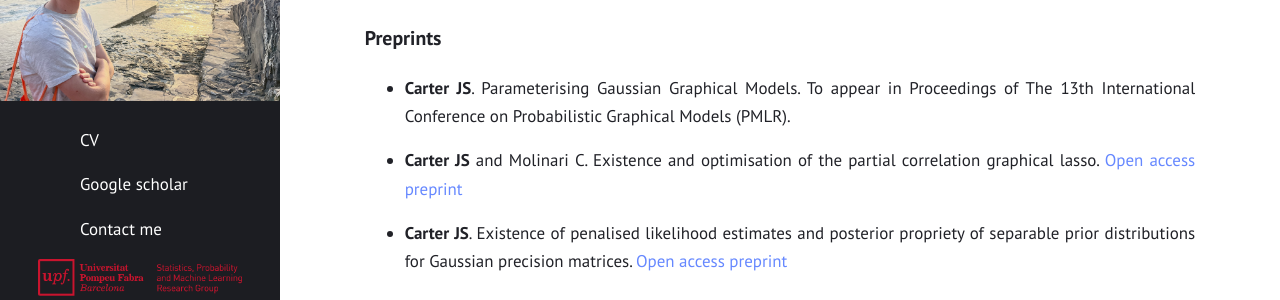
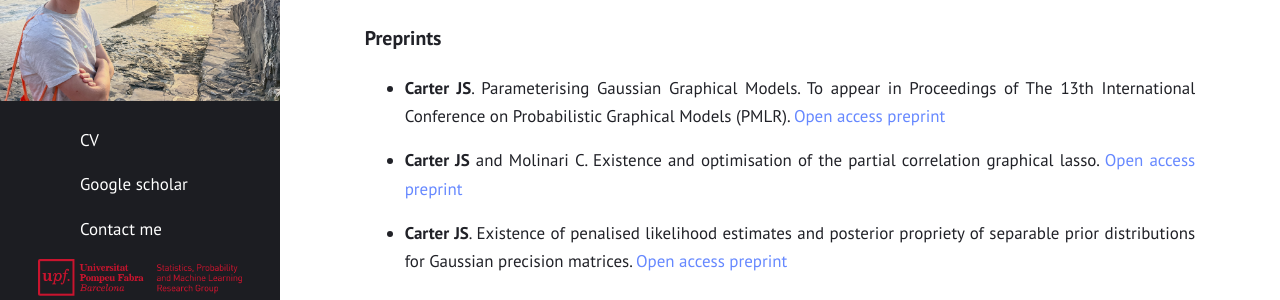
Before and after one commit to JackStorrorCarter/JackStorrorCarter.github.io, a Jekyll site: the page built from index.md, in a window 1280 px wide and 900 px high, scrolled down 622 px. Shown: the part 155-455 px from the top of the window. Built offline with Jekyll 4.4.1, drawn with Linux system fonts in a browser that asks for light colours.

Commit message:
Update index.md

```diff
--- a/index.md
+++ b/index.md
@@ -24,7 +24,7 @@ Also check out the [cegpy](https://cegpy.readthedocs.io/en/latest/intro.html) py
 
 ### Preprints
 
-- **Carter JS**. Parameterising Gaussian Graphical Models. To appear in Proceedings of The 13th International Conference on Probabilistic Graphical Models (PMLR).
+- **Carter JS**. Parameterising Gaussian Graphical Models. To appear in Proceedings of The 13th International Conference on Probabilistic Graphical Models (PMLR). [Open access preprint](https://arxiv.org/abs/2609.00288)
 
 - **Carter JS** and Molinari C. Existence and optimisation of the partial correlation graphical lasso. [Open access preprint](https://arxiv.org/abs/2510.25712)
 
```
